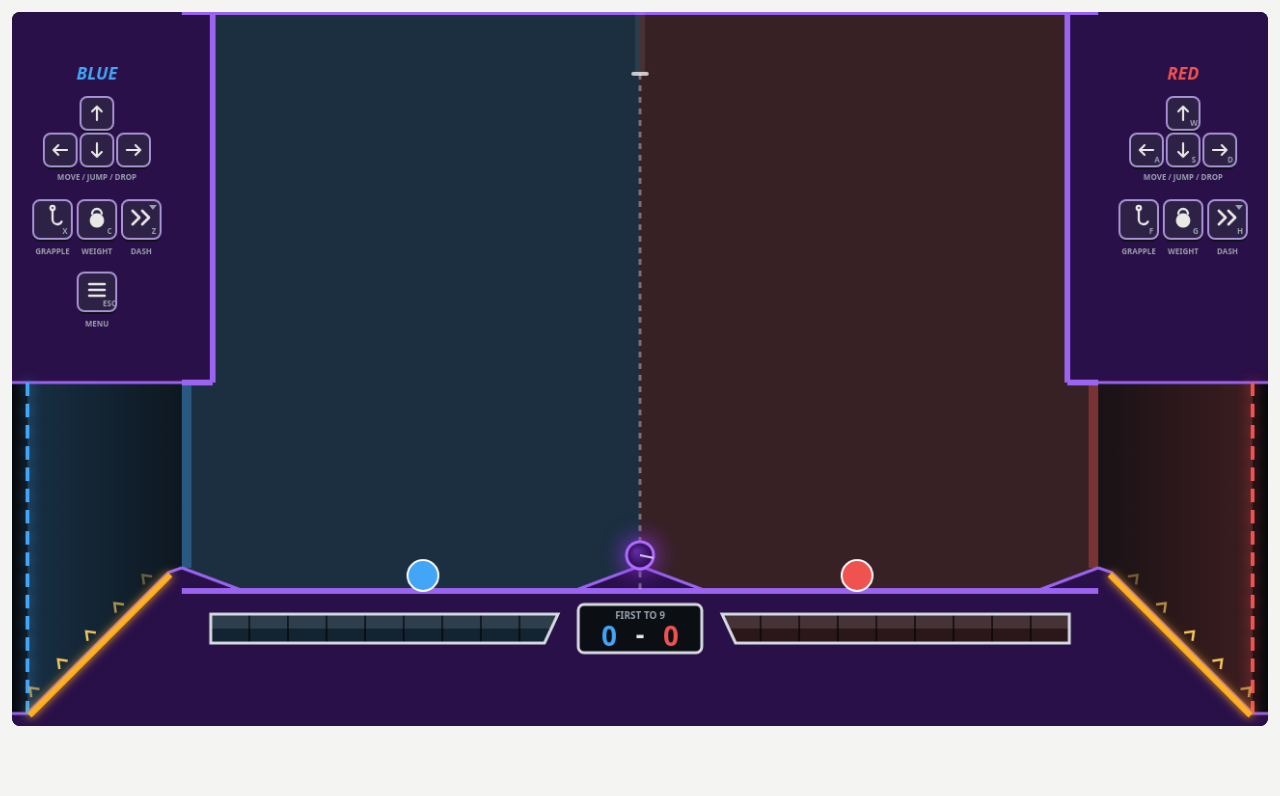
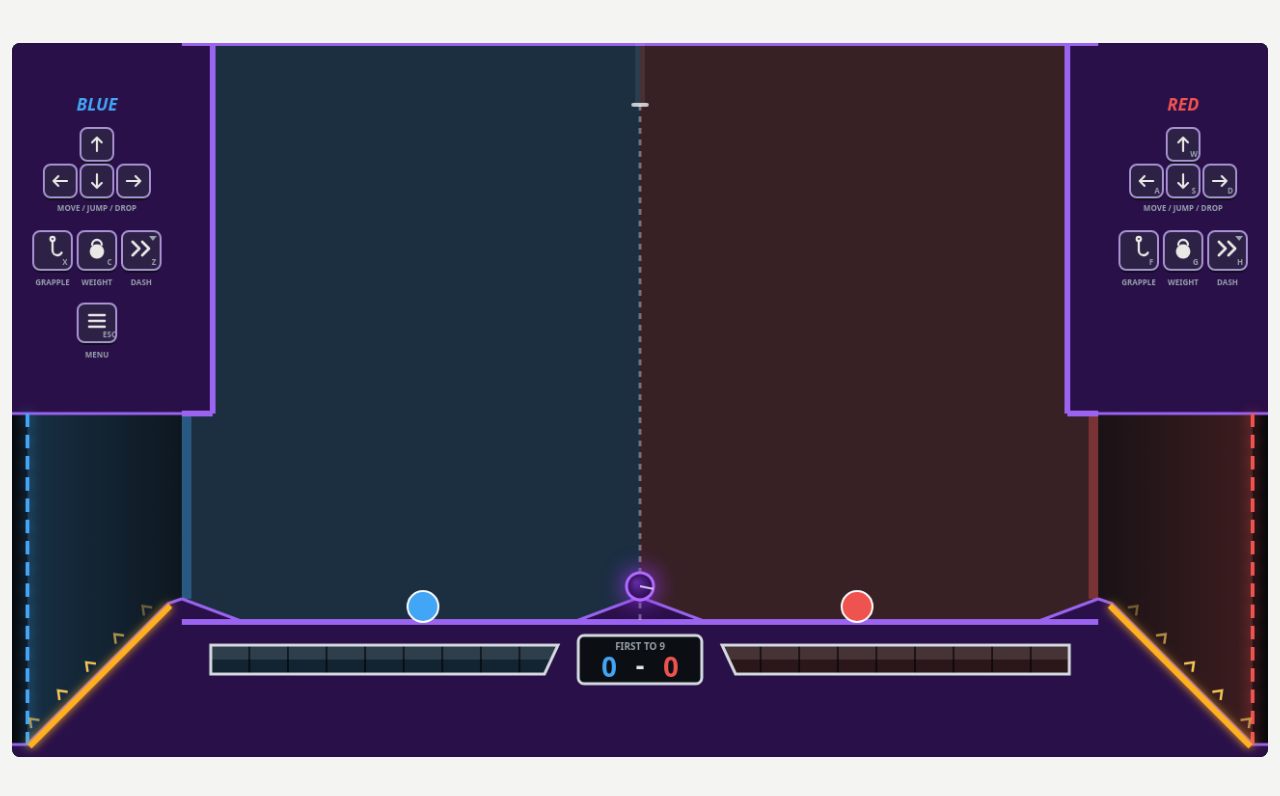
Before and after one commit to HungNguyen922/WeirdDeathBallPlus, a website: page index.html in a window 1280 px wide. Drawn offline with Linux system fonts and the light colour scheme.

Commit message:
field fits to screen

```diff
--- a/css/style.css
+++ b/css/style.css
@@ -1,9 +1,12 @@
-:root{--bg:#f4f4f2;--fg:#1c1f23;--mut:#5d6670;--line:rgba(128,128,128,.3);box-sizing:border-box;padding-top:env(safe-area-inset-top,0px);padding-bottom:env(safe-area-inset-bottom,0px)}
+:root{--bg:#f4f4f2;--fg:#1c1f23;--mut:#5d6670;--line:rgba(128,128,128,.3)}
 @media (prefers-color-scheme:dark){:root:not([data-theme="light"]){--bg:#101316;--fg:#e8e8e4;--mut:#98a2ad}}
 :root[data-theme="dark"]{--bg:#101316;--fg:#e8e8e4;--mut:#98a2ad}
-html{scroll-padding-top:env(safe-area-inset-top,0px)}
-body{margin:0;background:var(--bg);color:var(--fg);font:14px/1.5 system-ui,sans-serif;display:flex;flex-direction:column;align-items:center;padding:12px}
-canvas{width:100%;max-width:1302px;height:auto;background:#14181d;border-radius:8px;outline:none}
+body{margin:0;background:var(--bg);color:var(--fg);font:14px/1.5 system-ui,sans-serif;display:flex;flex-direction:column;align-items:center;justify-content:center;box-sizing:border-box;min-height:100vh;min-height:100dvh;
+  padding:calc(12px + env(safe-area-inset-top,0px)) calc(12px + env(safe-area-inset-right,0px)) calc(12px + env(safe-area-inset-bottom,0px)) calc(12px + env(safe-area-inset-left,0px))}
+canvas{flex:none;width:auto;height:auto;max-width:100%;
+  max-height:calc(100vh - 24px - env(safe-area-inset-top,0px) - env(safe-area-inset-bottom,0px));
+  max-height:calc(100dvh - 24px - env(safe-area-inset-top,0px) - env(safe-area-inset-bottom,0px));
+  background:#14181d;border-radius:8px;outline:none}
 b{color:var(--fg)}
 
 /* buttons (tabs, AI toggles, mode toggles) */
```
